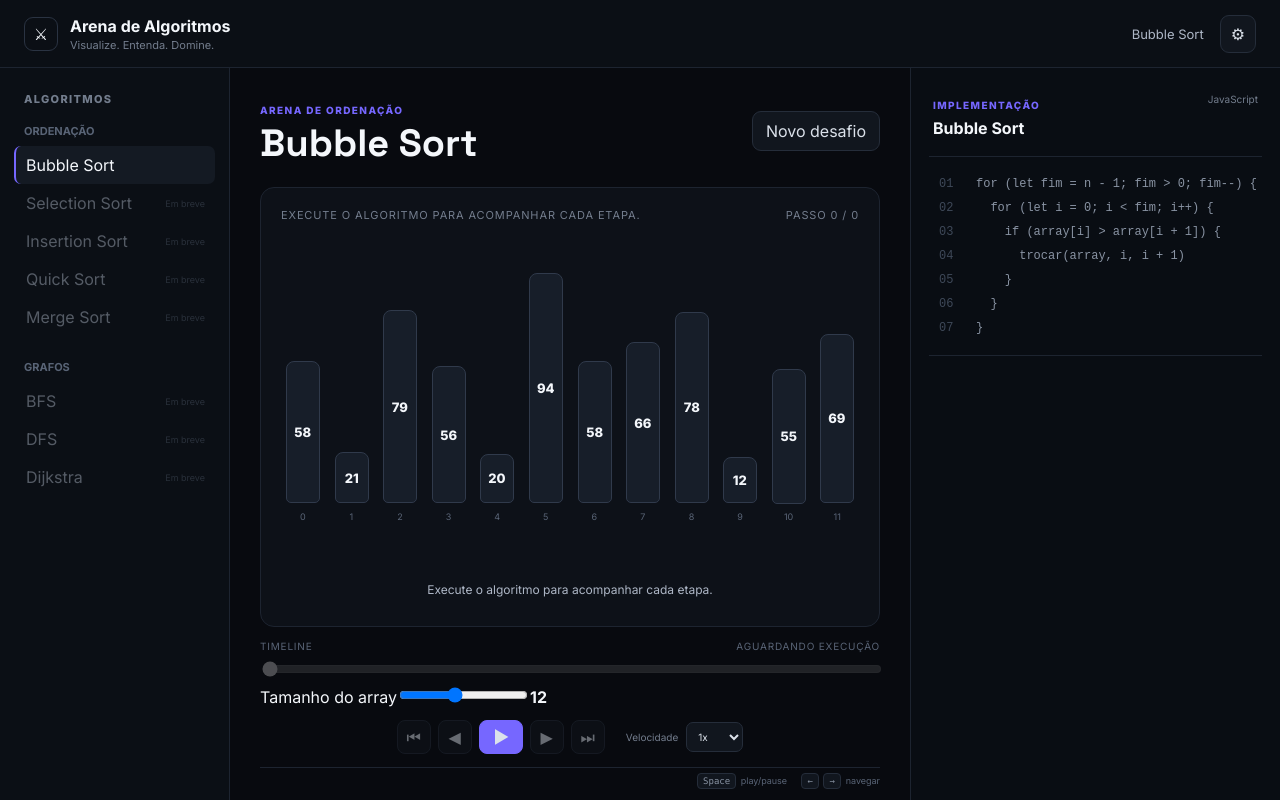
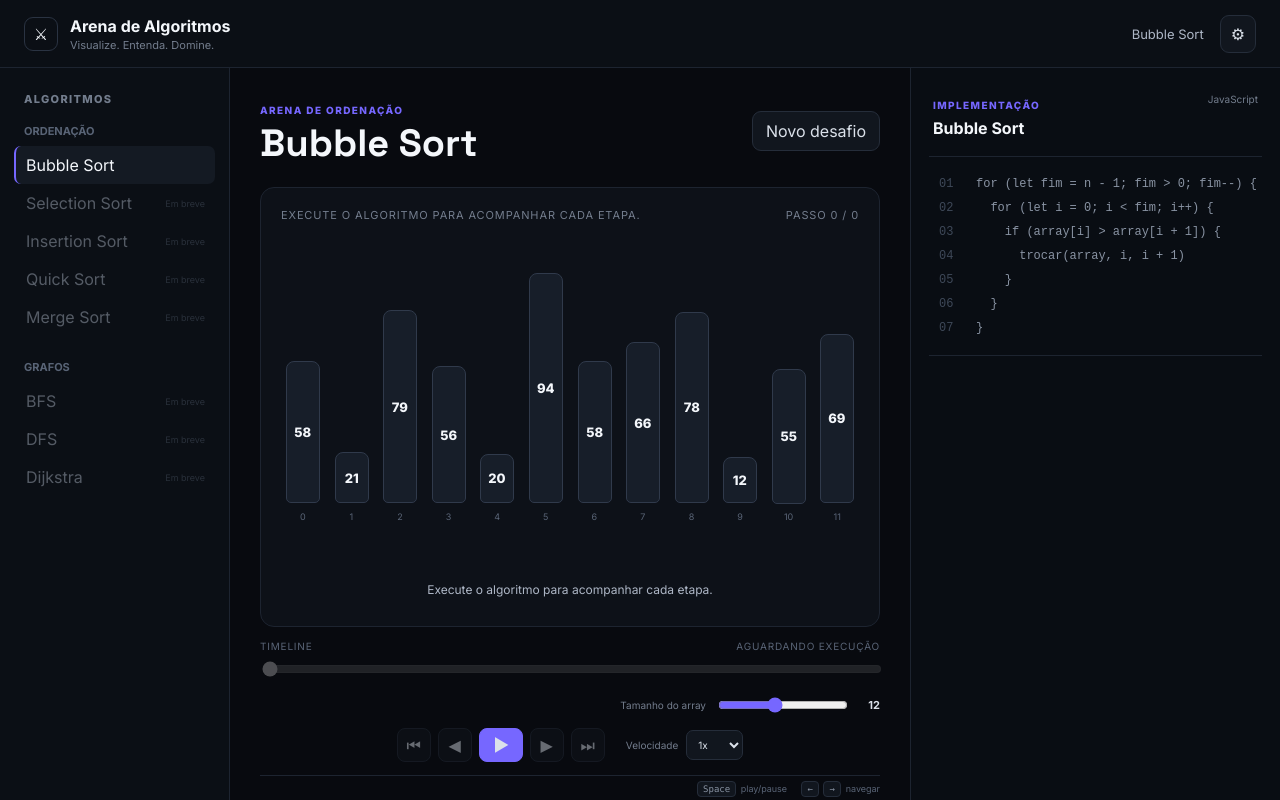
Before and after one commit to ArthurNunesDev/arena-algoritmos, a React (Vite) app in the folder frontend/: page / in a window 1280 px wide. Shown: the top 800 px of the page. Built offline with nearby package versions, Linux system fonts and the light colour scheme.

Commit message:
style: add array size control

```diff
--- a/frontend/src/styles.css
+++ b/frontend/src/styles.css
@@ -55,6 +55,11 @@ h1 { margin:5px 0 0; font:700 clamp(25px,3vw,38px)/1.1 'Space Grotesk',sans-seri
 .shortcut-hint { display:flex; justify-content:flex-end; gap:12px; padding:5px 0 3px; color:#596476; font-size:9px; }
 kbd { display:inline-block; min-width:18px; margin:0 2px; padding:2px 5px; border:1px solid #252d3a; border-radius:4px; background:#11161e; color:#8993a3; font:9px 'SFMono-Regular',Consolas,monospace; text-align:center; }
 
+.array-settings { display:flex; justify-content:flex-end; padding:10px 0 0; }
+.array-settings label { display:flex; align-items:center; gap:10px; color:#737d8d; font-size:10px; }
+.array-settings input { width:130px; accent-color:#7667ff; cursor:pointer; }
+.array-settings strong { min-width:20px; color:#dbe1ea; font-size:11px; text-align:right; }
+
 .playback { display:flex; align-items:center; justify-content:center; gap:7px; padding:13px 0; border-bottom:1px solid #1d2430; }
 .playback button { min-width:34px; height:34px; border:1px solid #252d3a; border-radius:8px; background:#11161e; color:#dbe1ea; cursor:pointer; }
 .playback .play { width:44px; background:#7667ff; border-color:#7667ff; font-weight:800; }
```
